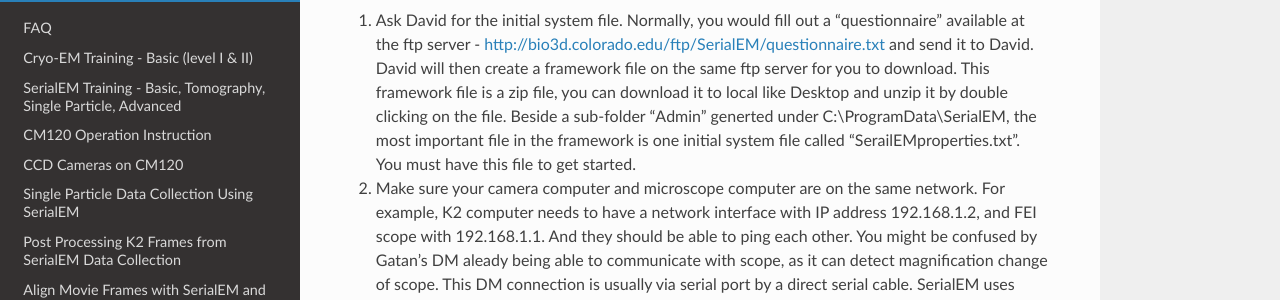
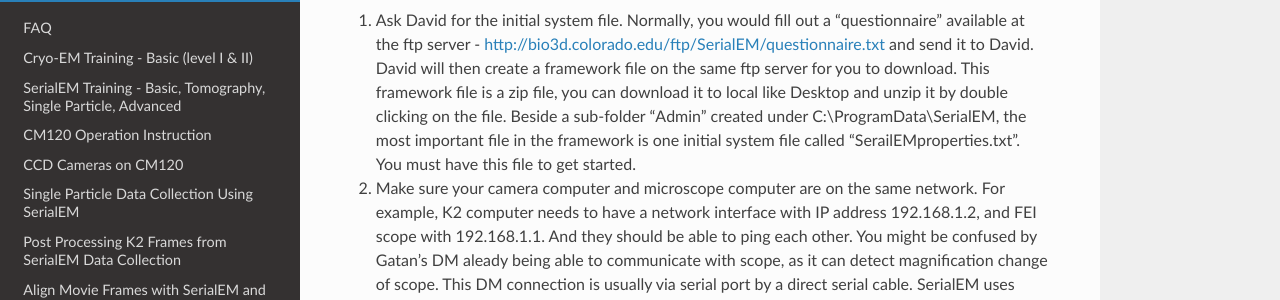
Before and after one commit to xuchen66/sphinx-emdocs, a Sphinx documentation site: the page built from source/serialEM-note-install-and-calib.rst, in a window 1280 px wide and 900 px high, scrolled down 435 px. Shown: the part 223-523 px from the top of the window. Built offline with Sphinx 7.4.7 and the Read the Docs theme 2.0.0, drawn with Linux system fonts in a browser that asks for light colours; pages that are not in the unit, such as notebooks, are missing from menus.

Commit message:
Update serialEM-note-install-and-calib.rst

```diff
--- a/source/serialEM-note-install-and-calib.rst
+++ b/source/serialEM-note-install-and-calib.rst
@@ -22,7 +22,7 @@
 
 Here are steps to follow.
 
-1. Ask David for the initial system file. Normally, you would fill out a "questionnaire" available at the ftp server - http://bio3d.colorado.edu/ftp/SerialEM/questionnaire.txt and send it to David. David will then create a framework file on the same ftp server for you to download. This framework file is a zip file, you can download it to local like Desktop and unzip it by double clicking on the file. Beside a sub-folder "Admin" generted under C:\\ProgramData\\SerialEM, the most important file in the framework is one initial system file called "SerailEMproperties.txt". You must have this file to get started.
+1. Ask David for the initial system file. Normally, you would fill out a "questionnaire" available at the ftp server - http://bio3d.colorado.edu/ftp/SerialEM/questionnaire.txt and send it to David. David will then create a framework file on the same ftp server for you to download. This framework file is a zip file, you can download it to local like Desktop and unzip it by double clicking on the file. Beside a sub-folder "Admin" created under C:\\ProgramData\\SerialEM, the most important file in the framework is one initial system file called "SerailEMproperties.txt". You must have this file to get started.
 
 #. Make sure your camera computer and microscope computer are on the same network. For example, K2 computer needs to have a network interface with IP address 192.168.1.2, and FEI scope with 192.168.1.1. And they should be able to ping each other. You might be confused by Gatan's DM aleady being able to communicate with scope, as it can detect magnification change of scope. This DM connection is usually via serial port by a direct serial cable. SerialEM uses standard TCP/IP to communicate and therefore requires a standard network setup in place.
 
```
